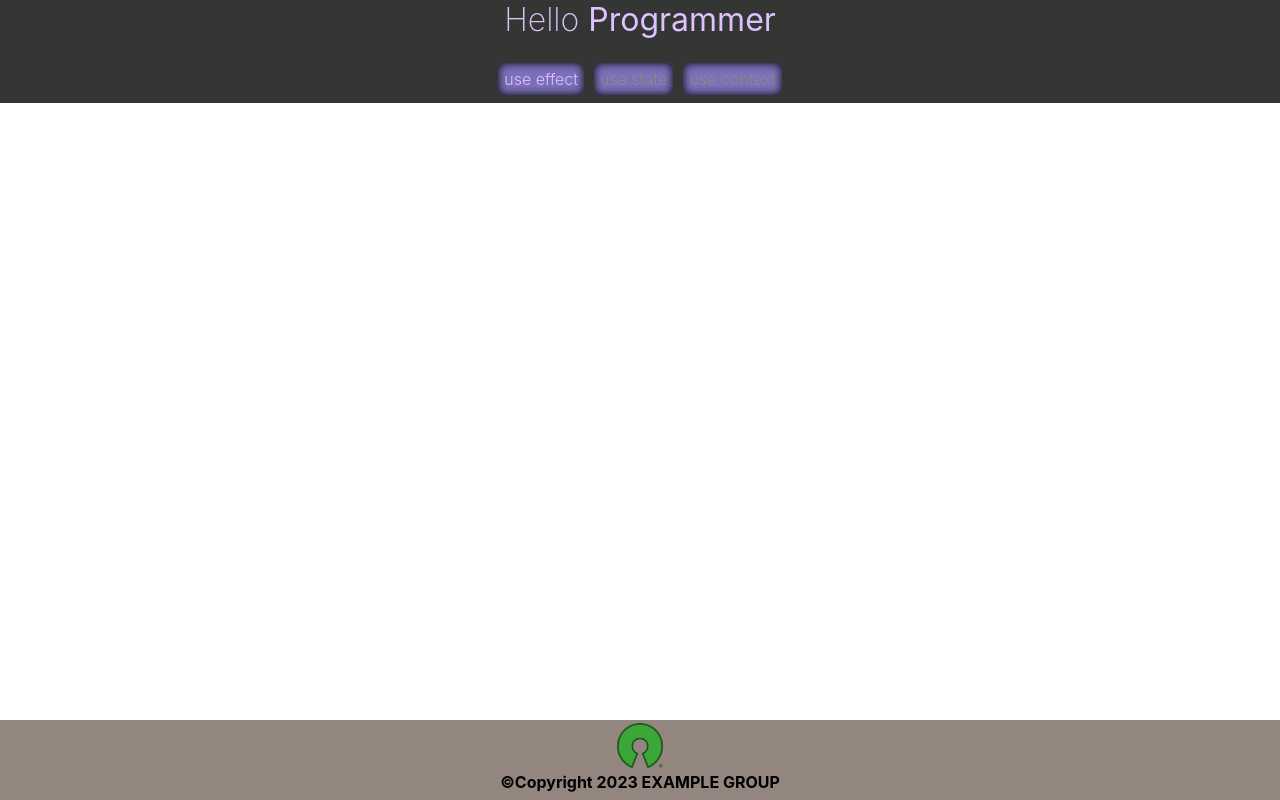
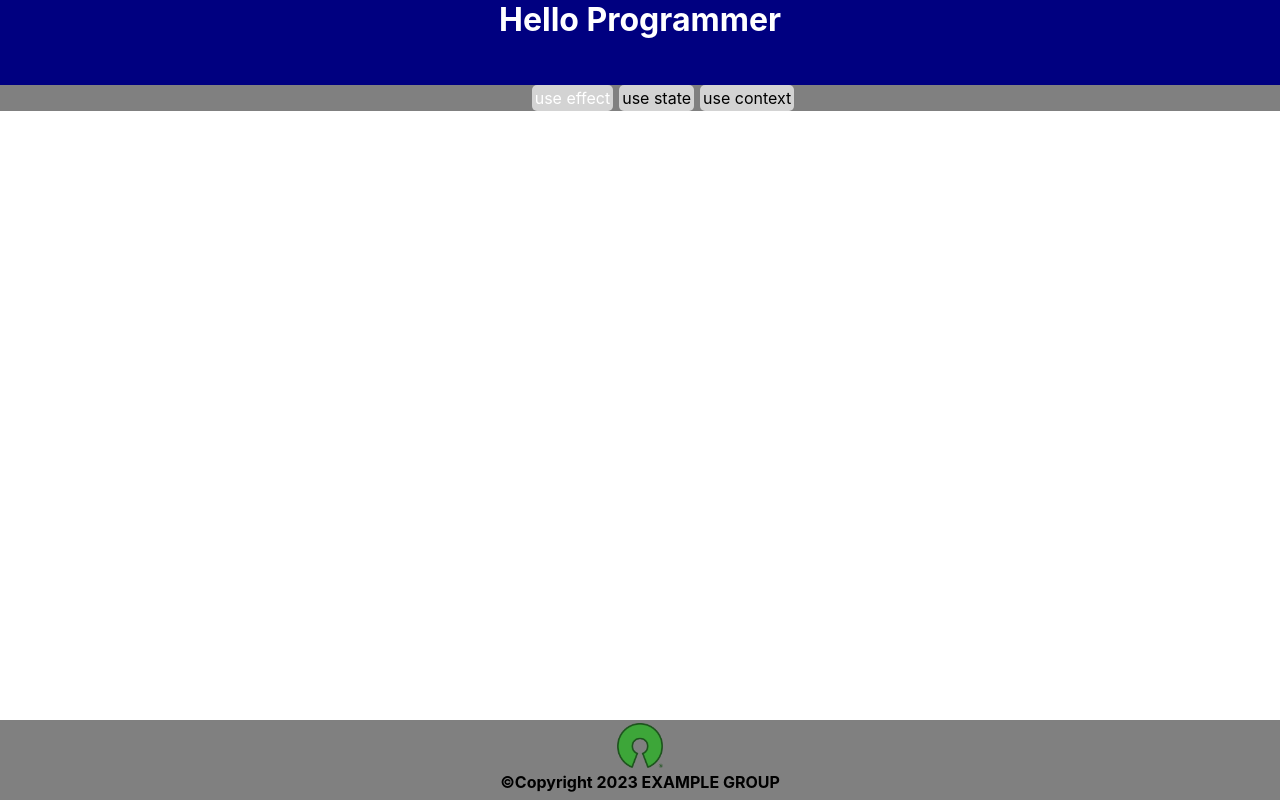
Before and after one commit to nathansabin/MERN-tutorial, a React (Create React App) app in the folder 01-REACT/example/client/: page / in a window 1280 px wide. Built offline with nearby package versions, Linux system fonts and the light colour scheme.

Commit message:
Revert "fixed style"
This reverts commit 7cf4a2f02ae3f99dffe7b2d36cd8ff372bbe8ec1.

```diff
--- a/01-REACT/example/client/src/App.js
+++ b/01-REACT/example/client/src/App.js
@@ -4,17 +4,19 @@ import Footer from "./components/footer/footer"
 import Navbar from "./components/navbar/navbar";
 import './App.css';
 
-function App() {
+function App({ onDataReceived }) {
   const [page, setPage] = useState("useEffect");
 
   const handleNav = (data) => {
     setPage(data)
+    console.log(page)
   };
 
   return (
     <div className="wrapper">
       <Header/>
       <Navbar onDataReceived={handleNav}/>
+
       <Footer/>
     </div>
   );
--- a/01-REACT/example/client/src/components/footer/footer.css
+++ b/01-REACT/example/client/src/components/footer/footer.css
@@ -3,7 +3,7 @@
     width: 100%;
     height: 80px;
     text-align: center;
-    background-color:#93867F;
+    background-color: grey;
 }
 
 .image_box img {
--- a/01-REACT/example/client/src/components/header/header.css
+++ b/01-REACT/example/client/src/components/header/header.css
@@ -1,15 +1,10 @@
 .banner {
     width: 100%;
-    height: 55px;
-    background-color: #343633;
+    height: 85px;
+    background-color: navy;
 }
 
 .header {
     text-align: center;
-    color: #DEC1FF;
-    font-weight: 200;
+    color: white;
 }
-
-.header span {
-    font-weight: 400;
-}
--- a/01-REACT/example/client/src/components/header/header.js
+++ b/01-REACT/example/client/src/components/header/header.js
@@ -6,7 +6,7 @@ const Header = () => {
     return (
         <div>
             <div className={"banner"}>
-                <h1 className={"header"}>Hello <span>Programmer</span></h1>
+                <h1 className={"header"}>Hello Programmer</h1>
             </div>
         </div>
     )
--- a/01-REACT/example/client/src/components/navbar/navbar.css
+++ b/01-REACT/example/client/src/components/navbar/navbar.css
@@ -4,22 +4,18 @@
 
 ol {
     width: auto;
-    padding: 8px;
-    margin: 0;
-    background-color: #343633;
+    background-color: grey;
     display: flex;
     justify-content: center;
-    gap: 10px;
 }
 
 li {
     width: auto;
-    padding: 6px;
-    background-color: #7D70BA;
+    padding: 3px;
+    margin-left: 6px;
+    background-color: lightgrey;
     border-radius: 5px;
     flex-direction: row;
     list-style-type: none;
     justify-content: center;
-    font-weight: 300;
-    box-shadow: inset 0 0 10px #000000;
 }
--- a/01-REACT/example/client/src/components/navbar/navbar.js
+++ b/01-REACT/example/client/src/components/navbar/navbar.js
@@ -14,13 +14,13 @@ const Navbar = ({onDataReceived}) => {
         <div>
             <ol>
                 <li id="useEffect" onClick={navClick}
-                style={{ color: page === "useEffect" ?  "#DEC1FF" : "#93867F" }}
+                style={{ color: page === "useEffect" ?  "white" : "black" }}
                 >use effect</li>
                 <li id="useState" onClick={navClick}
-                style={{ color: page === "useState" ?  "#DEC1FF" : "#93867F" }}
+                style={{ color: page === "useState" ?  "white" : "black" }}
                 >use state</li>
                 <li id="useContext" onClick={navClick}
-                style={{ color: page === "useContext" ?  "#DEC1FF" : "#93867F" }}
+                style={{ color: page === "useContext" ?  "white" : "black" }}
                 >use context</li>
             </ol>
         </div>
```
